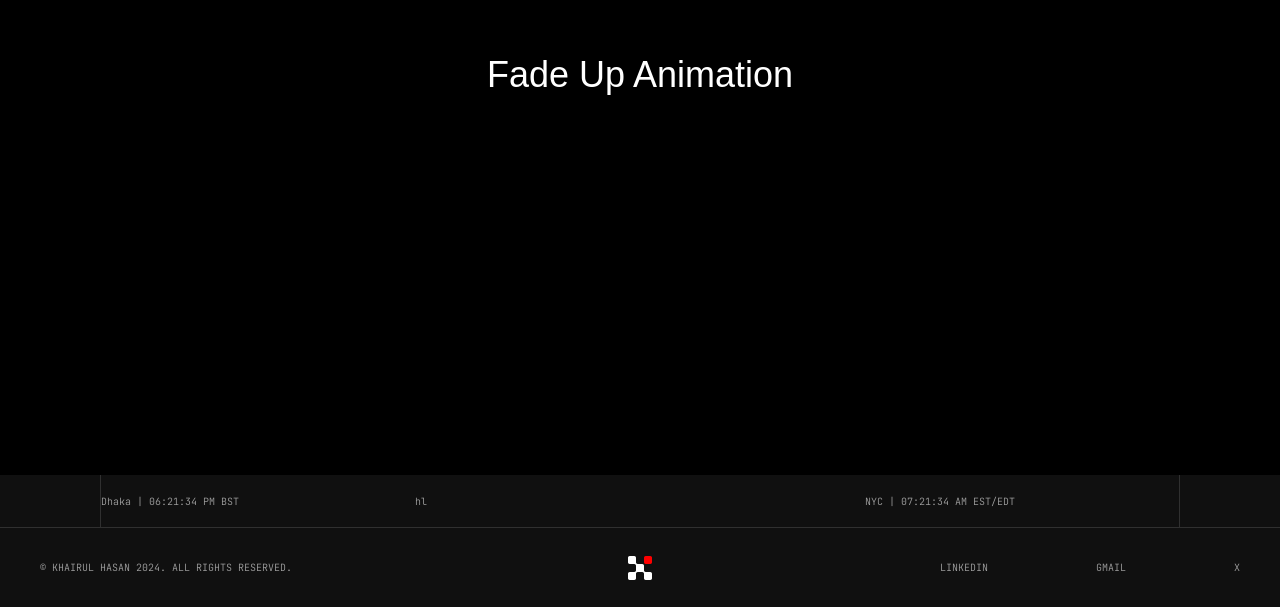
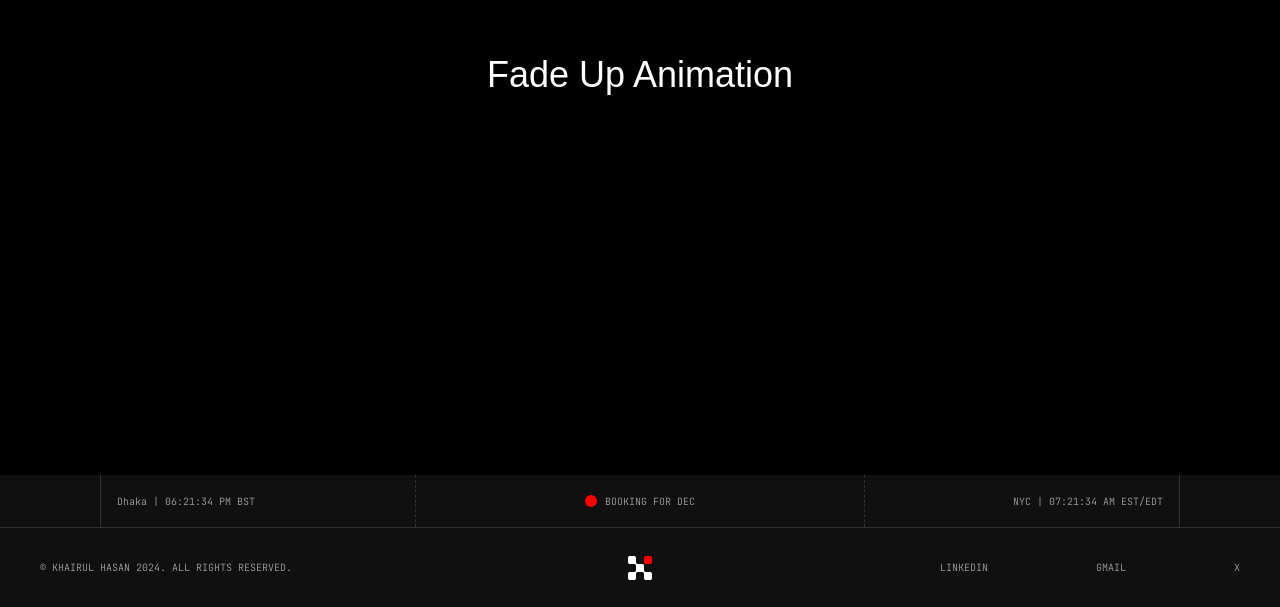
Before and after one commit to khairul111010/portfolio, a Next.js app: page / in a window 1280 px wide. Shown: the part 1191-1798 px from the top of the page. Built offline with nearby package versions, Linux system fonts and the light colour scheme.

Commit message:
animated button

```diff
--- /dev/null
+++ b/app/(home)/components/ButtonAnimated.tsx
@@ -0,0 +1,112 @@
+import Link from "next/link";
+import React from "react";
+
+// interface Props {
+//   text: string;
+//   height?: string;
+//   className?: string;
+//   style?: React.CSSProperties;
+// }
+
+// const ButtonAnimated: React.FC<Props> = ({
+//   text,
+//   height = "15px",
+//   className = "",
+//   style = {},
+// }) => {
+//   // Apply the dynamic height to both the height and lineHeight styles.
+//   const containerStyle: React.CSSProperties = {
+//     height,
+//     lineHeight: height,
+//     ...style,
+//   };
+
+//   return (
+//     <div
+//       className={`group uppercase w-fit overflow-hidden text-center transition-all duration-300 inline-block ${className}`}
+//       style={containerStyle}
+//     >
+//       <span className="group-hover:-top-full block h-full relative top-[0%] transition-all duration-300">
+//         {text}
+//       </span>
+//       <span className="group-hover:-top-full block h-full relative top-[0%] transition-all duration-300">
+//         {text}
+//       </span>
+//     </div>
+//   );
+// };
+
+// export default ButtonAnimated;
+
+interface Props {
+  /** The text content to display in the animated spans */
+  text: string;
+  /** The container height (e.g., "15px", "2rem"). This value is also used for the line-height. */
+  height?: string;
+  /** Optional additional CSS classes to apply to the container */
+  className?: string;
+  /** Optional inline styles to apply to the container */
+  style?: React.CSSProperties;
+  /** If provided, the component will render as a link (<a>) with this URL */
+  href?: string;
+  /** Optional target attribute for the link */
+  target?: string;
+  /** Optional rel attribute for the link */
+  rel?: string;
+}
+
+const ButtonAnimated: React.FC<Props> = ({
+  text,
+  height = "15px",
+  className = "",
+  style = {},
+  href,
+  target,
+  rel,
+}) => {
+  // Combine dynamic height and line-height with any custom styles.
+  const containerStyle: React.CSSProperties = {
+    height,
+    lineHeight: height,
+    ...style,
+  };
+
+  // The animated content is the same regardless of the element type.
+  const Content = () => (
+    <>
+      <span className="group-hover:-top-full block h-full relative top-[0%] transition-all duration-300">
+        {text}
+      </span>
+      <span className="group-hover:-top-full block h-full relative top-[0%] transition-all duration-300">
+        {text}
+      </span>
+    </>
+  );
+
+  // If an href is provided, render an anchor tag.
+  if (href) {
+    return (
+      <Link
+        href={href}
+        target={target}
+        rel={rel}
+        className={`group uppercase w-fit overflow-hidden text-center transition-all duration-300 inline-block ${className}`}
+        style={containerStyle}
+      >
+        <Content />
+      </Link>
+    );
+  }
+
+  // Otherwise, render a div.
+  return (
+    <div
+      className={`group uppercase w-fit overflow-hidden text-center transition-all duration-300 inline-block ${className}`}
+      style={containerStyle}
+    >
+      <Content />
+    </div>
+  );
+};
+
+export default ButtonAnimated;
--- a/app/(home)/components/Footer.tsx
+++ b/app/(home)/components/Footer.tsx
@@ -5,15 +5,36 @@ import { useEffect, useState } from "react";
 import { BiLogoGmail } from "react-icons/bi";
 import { FaXTwitter } from "react-icons/fa6";
 import { ImLinkedin2 } from "react-icons/im";
+import ButtonAnimated from "./ButtonAnimated";
+
 const jetBrains = JetBrains_Mono({
   variable: "--font-jetbrains",
   weight: "300",
   subsets: ["latin"],
 });
+
+const Month = [
+  "JAN",
+  "FEB",
+  "MAR",
+  "APR",
+  "MAY",
+  "JUN",
+  "JUL",
+  "AUG",
+  "SEP",
+  "OCT",
+  "NOV",
+  "DEC",
+];
+
 const Footer = () => {
   const currentYear = new Date().getFullYear();
+  const currentMonth = new Date().getMonth();
   const [dhakaTime, setDhakaTime] = useState<string>("");
   const [nycTime, setNycTime] = useState<string>("");
+
+  console.log(currentMonth);
 
   useEffect(() => {
     const updateTime = () => {
@@ -52,10 +73,22 @@ const Footer = () => {
     >
       <div className={`h-[52px] flex items-center justify-between`}>
         <div className="grow shrink-0 basis-0"></div>
-        <div className="grow-0 shrink-0 basis-auto w-[1080px] h-full border-x border-[#303030] flex items-center justify-between">
-          <div className="grow shrink-0 basis-0">Dhaka | {dhakaTime} BST</div>
-          <div className="grow-0 shrink-0 basis-auto w-[450px]">hl</div>
-          <div className="grow shrink-0 basis-0">NYC | {nycTime} EST/EDT</div>
+        <div className="grow-0 shrink-0 basis-auto w-[1080px] h-full border-x border-[#303030] flex items-center justify-between px-4">
+          <div className="grow shrink-0 basis-0 ">Dhaka | {dhakaTime} BST</div>
+          <div className="grow-0 shrink-0 basis-auto w-[450px] border-x h-full border-dashed border-[#303030] flex items-center justify-center">
+            <div className="flex items-center gap-2">
+              <div className="h-[12px] w-[12px] rounded-full bg-[#FF0000]"></div>
+              <ButtonAnimated
+                text={`Booking for ${Month[currentMonth]}`}
+                style={{ lineHeight: "15px" }}
+                className="h-[15px]"
+                href="/"
+              />
+            </div>
+          </div>
+          <div className="grow shrink-0 basis-0 flex items-center justify-end">
+            NYC | {nycTime} EST/EDT
+          </div>
         </div>
         <div className="grow shrink-0 basis-0"></div>
       </div>
```
